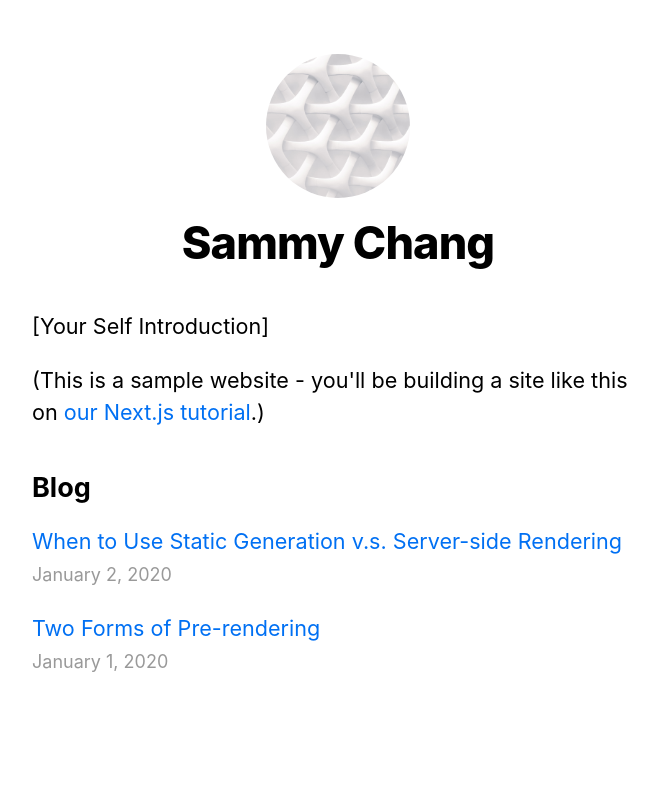
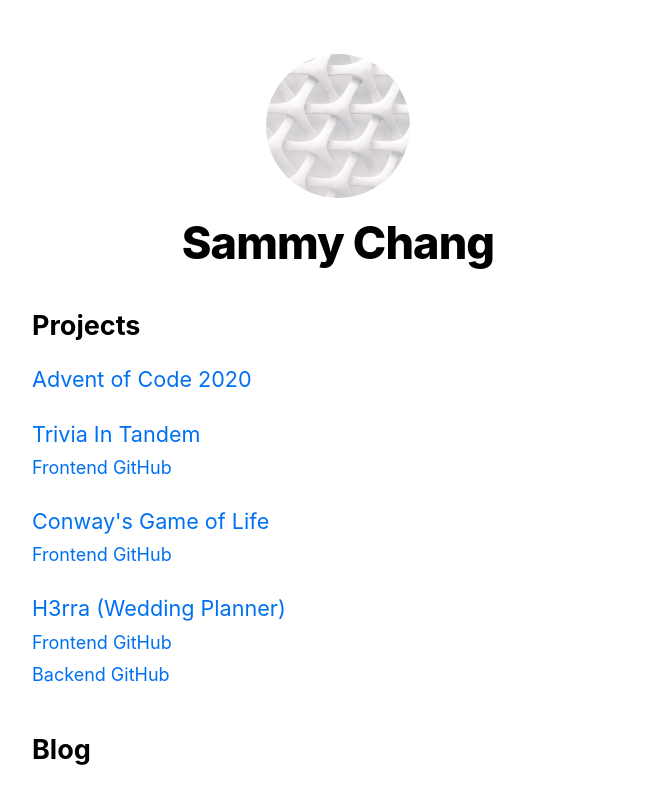
Before and after one commit to schang1146/nextjs-personal, a Next.js app: page / in a window 1280 px wide. Shown: the top 792 px of the page, without its empty margins (302-960 px from the left). Built offline with nearby package versions, Linux system fonts and the light colour scheme.

Commit message:
Add projects

```diff
--- /dev/null
+++ b/lib/projects.ts
@@ -0,0 +1,56 @@
+const projects = [
+  {
+    id: 0,
+    name: "Advent of Code 2020",
+    url: "https://github.com/schang1146/adventofcode2020",
+    github: {
+      fe: "",
+      be: "",
+    },
+    tech: ["Python"],
+  },
+  {
+    id: 1,
+    name: "Trivia In Tandem",
+    url: "https://triviaintandem.netlify.app/",
+    github: {
+      fe: "https://github.com/schang1146/Tandem_Apprentice_Challenge_2020",
+      be: "",
+    },
+    tech: ["React", "Netlify"],
+  },
+  {
+    id: 2,
+    name: "Conway's Game of Life",
+    url: "https://game-of-life-sc.netlify.app/",
+    github: {
+      fe: "https://github.com/lambda-school-assignments0/CS-Build-Week-1",
+      be: "",
+    },
+    tech: ["React", "Netlify"],
+  },
+  {
+    id: 3,
+    name: "H3rra (Wedding Planner)",
+    url: "https://labspt5weddingbells.netlify.app/",
+    github: {
+      fe: "https://github.com/Lambda-School-Labs/wedding-bells-fe",
+      be: "https://github.com/Lambda-School-Labs/wedding-bells-be",
+    },
+    tech: [
+      "React",
+      "Reactstrap",
+      "Sass",
+      "Node.js",
+      "Express.js",
+      "Bcrypt.js",
+      "PostGreSQL",
+      "Netlify",
+      "Heroku",
+    ],
+  },
+];
+
+export function getProjectsData() {
+  return projects;
+}
--- a/package.json
+++ b/package.json
@@ -14,7 +14,8 @@
     "react": "17.0.1",
     "react-dom": "17.0.1",
     "remark": "^13.0.0",
-    "remark-html": "^13.0.1"
+    "remark-html": "^13.0.1",
+    "swr": "^0.4.0"
   },
   "devDependencies": {
     "@types/node": "^14.14.20",
--- a/pages/api/hello.tsx
+++ /dev/null
@@ -1,7 +0,0 @@
-// Next.js API route support: https://nextjs.org/docs/api-routes/introduction
-import { NextApiRequest, NextApiResponse } from "next";
-
-export default (req: NextApiRequest, res: NextApiResponse) => {
-  res.statusCode = 200;
-  res.json({ name: "John Doe" });
-};
--- /dev/null
+++ b/pages/api/projects.ts
@@ -0,0 +1,29 @@
+import { NextApiRequest, NextApiResponse } from "next";
+
+const projects = [
+  {
+    id: 0,
+    name: "Conway's Game of Life",
+    url: "https://game-of-life-sc.netlify.app/",
+    github: {
+      fe: "https://github.com/lambda-school-assignments0/CS-Build-Week-1",
+      be: "",
+    },
+    tech: ["React"],
+  },
+  {
+    id: 1,
+    name: "H3rra (Wedding Planner)",
+    url: "https://labspt5weddingbells.netlify.app/",
+    github: {
+      fe: "https://github.com/Lambda-School-Labs/wedding-bells-fe",
+      be: "https://github.com/Lambda-School-Labs/wedding-bells-be",
+    },
+    tech: ["React", "Reactstrap", "Node.js", "Express.js"],
+  },
+];
+
+export default (req: NextApiRequest, res: NextApiResponse) => {
+  res.statusCode = 200;
+  res.json(projects);
+};
--- a/pages/index.tsx
+++ b/pages/index.tsx
@@ -4,6 +4,7 @@ import Date from "../components/date";
 import Layout, { siteTitle } from "../components/layout";
 import utilStyles from "../styles/utils.module.css";
 import { getSortedPostsData } from "../lib/posts";
+import { getProjectsData } from "../lib/projects";
 import { GetStaticProps } from "next";
 
 interface AllPostsData {
@@ -12,22 +13,55 @@ interface AllPostsData {
   readonly id: string;
 }
 
+interface AllProjectsData {
+  readonly id: number;
+  readonly name: string;
+  readonly url: string;
+  readonly github: { fe: string; be: string };
+  readonly tech: string[];
+}
+
 export default function Home({
   allPostsData,
+  allProjectsData,
 }: {
   allPostsData: AllPostsData[];
+  allProjectsData: AllProjectsData[];
 }) {
   return (
     <Layout home>
       <Head>
         <title>{siteTitle}</title>
       </Head>
-      <section className={utilStyles.headingMd}>
-        <p>[Your Self Introduction]</p>
-        <p>
-          (This is a sample website - you'll be building a site like this on{" "}
-          <a href="https://nextjs.org/learn">our Next.js tutorial</a>.)
-        </p>
+      <section className={`${utilStyles.headingMd} ${utilStyles.padding1px}`}>
+        <h2 className={utilStyles.headingLg}>Projects</h2>
+        <ul className={utilStyles.list}>
+          {allProjectsData ? (
+            allProjectsData.map(({ id, name, url, github, tech }) => (
+              <li className={utilStyles.listItem} key={id}>
+                <a href={url}>{name}</a>
+                {github.fe !== "" && (
+                  <>
+                    <br />
+                    <small>
+                      <a href={github.fe}>Frontend GitHub</a>
+                    </small>
+                  </>
+                )}
+                {github.be !== "" && (
+                  <>
+                    <br />
+                    <small>
+                      <a href={github.be}>Backend GitHub</a>
+                    </small>
+                  </>
+                )}
+              </li>
+            ))
+          ) : (
+            <div>Loading...</div>
+          )}
+        </ul>
       </section>
       <section className={`${utilStyles.headingMd} ${utilStyles.padding1px}`}>
         <h2 className={utilStyles.headingLg}>Blog</h2>
@@ -52,12 +86,14 @@ export default function Home({
 export const getStaticProps: GetStaticProps = async () => {
   // Get external data from the file system, API, DB, etc.
   const allPostsData = getSortedPostsData();
+  const allProjectsData = getProjectsData();
 
   // The value of the `props` key will be
   // passed to the `Home` component
   return {
     props: {
       allPostsData,
+      allProjectsData,
     },
   };
 };
```
Also changed, not shown: 1 other file (tests, documents, lock files or other folders).
